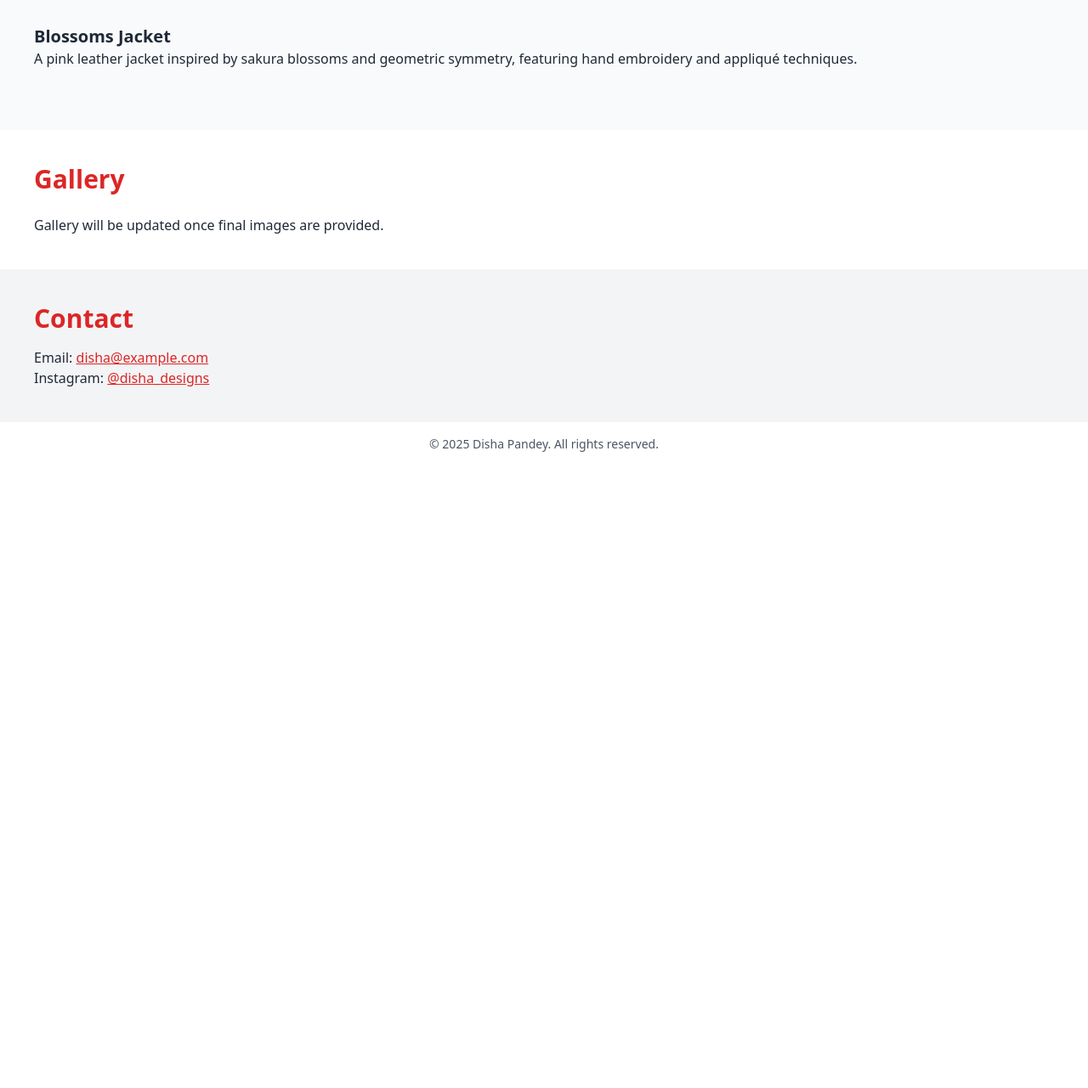
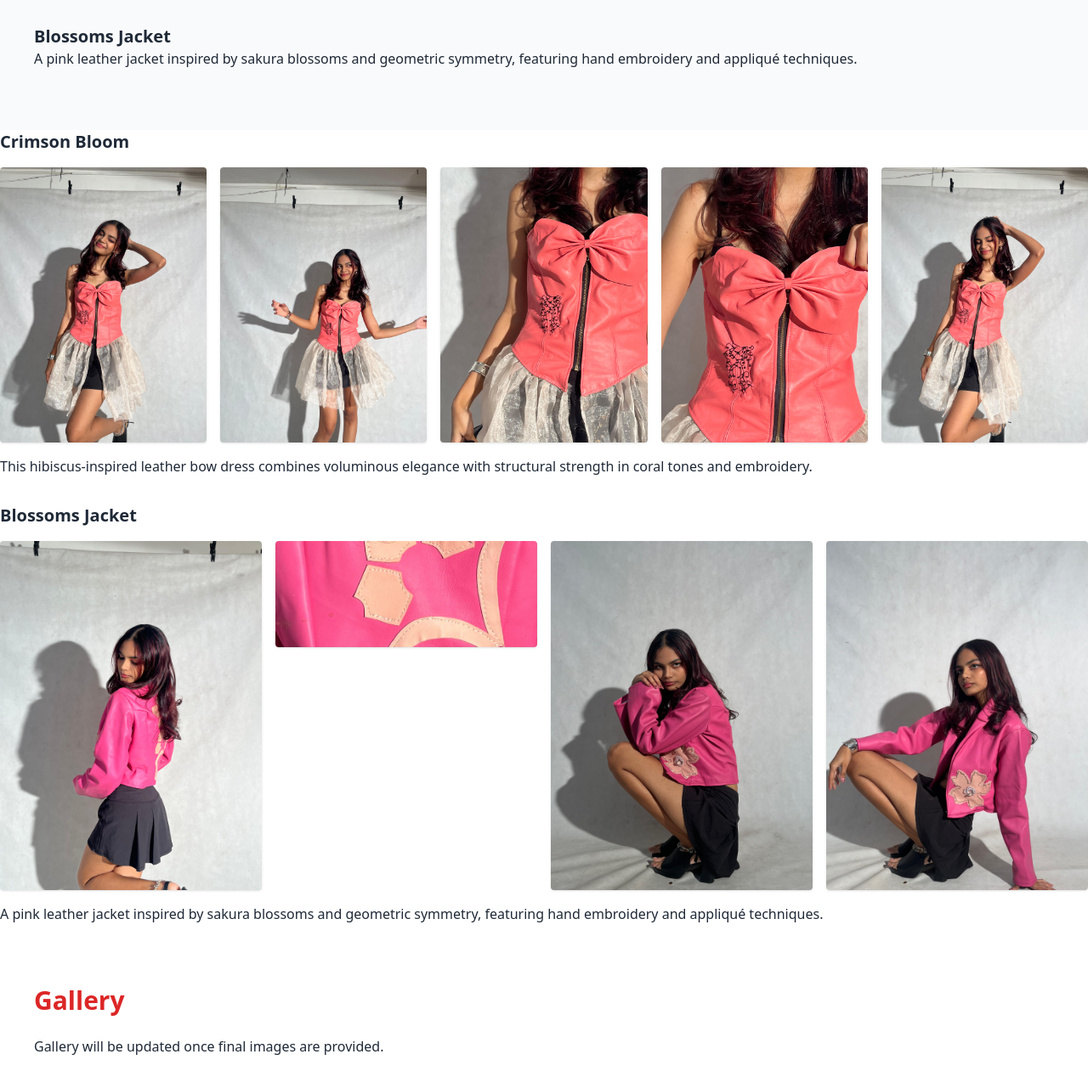
Before and after one commit to sanskarkarki/dishapandey, a plain HTML site: page index.html in a window 1280 px wide. Shown: the part 1334-2615 px from the top of the page at 85% size. Before the commit the page ends 1883 px from the top, so only its background shows below. Drawn offline with nearby package versions, Linux system fonts and the light colour scheme.

Commit message:
Update index.html

```diff
--- a/index.html
+++ b/index.html
@@ -68,7 +68,34 @@
     </div>
   </section>
 
-  <!-- Gallery -->
+
+<!-- Crimson Bloom -->
+<div class="mb-8">
+  <h3 class="text-xl font-bold">Crimson Bloom</h3>
+  <div class="grid grid-cols-1 sm:grid-cols-2 md:grid-cols-5 gap-4 my-4">
+    <img src="c3.1.jpg" alt="Crimson Bloom 1" class="w-full rounded shadow" />
+    <img src="c3.2.jpg" alt="Crimson Bloom 2" class="w-full rounded shadow" />
+    <img src="c3.3.jpg" alt="Crimson Bloom 3" class="w-full rounded shadow" />
+    <img src="c3.4.jpg" alt="Crimson Bloom 4" class="w-full rounded shadow" />
+    <img src="c3.jpg" alt="Crimson Bloom Closeup" class="w-full rounded shadow" />
+  </div>
+  <p>This hibiscus-inspired leather bow dress combines voluminous elegance with structural strength in coral tones and embroidery.</p>
+</div>
+
+
+<!-- Blossoms Jacket -->
+<div class="mb-8">
+  <h3 class="text-xl font-bold">Blossoms Jacket</h3>
+  <div class="grid grid-cols-1 sm:grid-cols-2 md:grid-cols-4 gap-4 my-4">
+    <img src="c4.1.jpg" alt="Blossoms Jacket 1" class="w-full rounded shadow" />
+    <img src="c4.2.jpg" alt="Blossoms Jacket 2" class="w-full rounded shadow" />
+    <img src="c4.3.jpg" alt="Blossoms Jacket 3" class="w-full rounded shadow" />
+    <img src="c4.jpg" alt="Blossoms Jacket Detail" class="w-full rounded shadow" />
+  </div>
+  <p>A pink leather jacket inspired by sakura blossoms and geometric symmetry, featuring hand embroidery and appliqué techniques.</p>
+</div>
+
+<!-- Gallery -->
   <section id="gallery" class="p-10">
     <h2 class="text-3xl font-semibold text-red-600 mb-6">Gallery</h2>
     <p>Gallery will be updated once final images are provided.</p>
```
